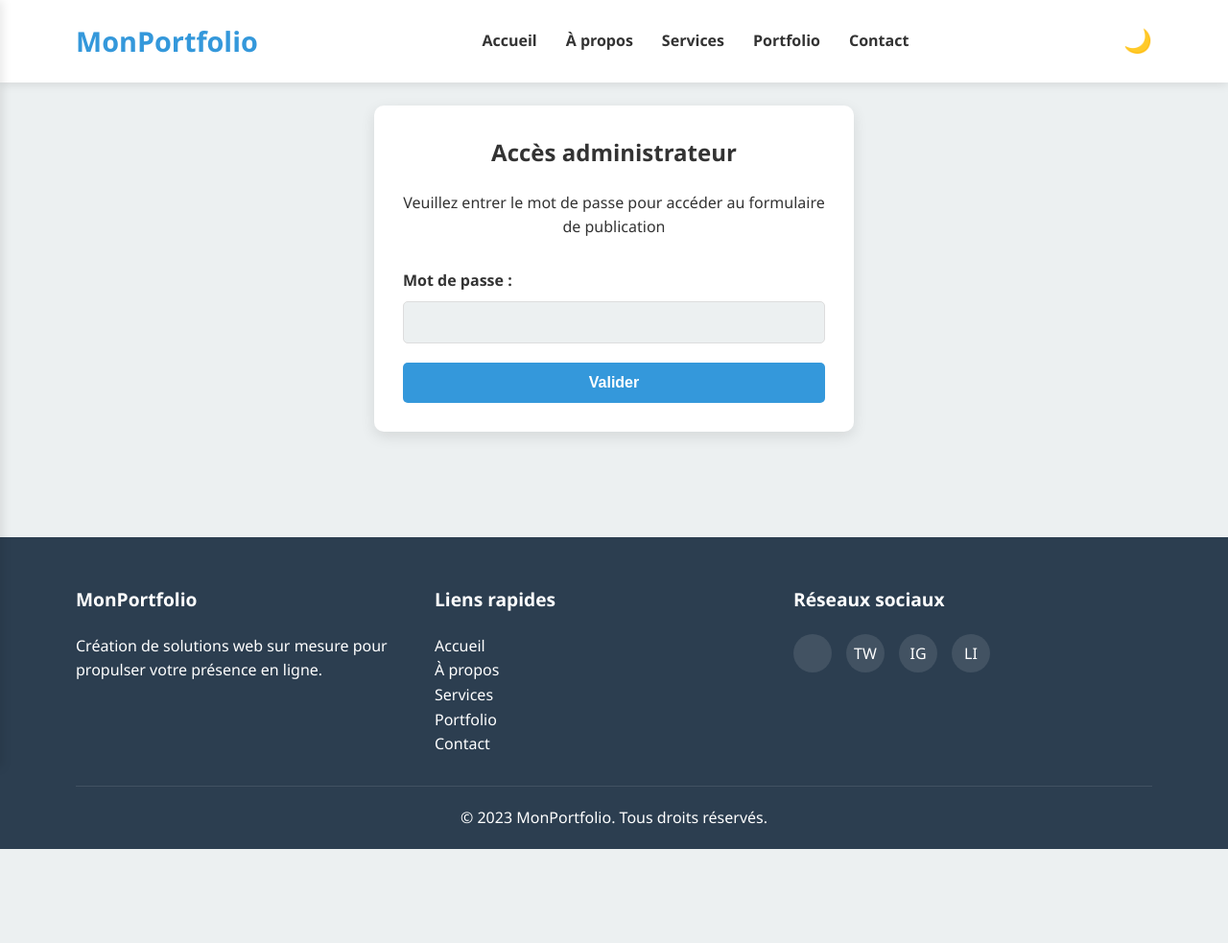
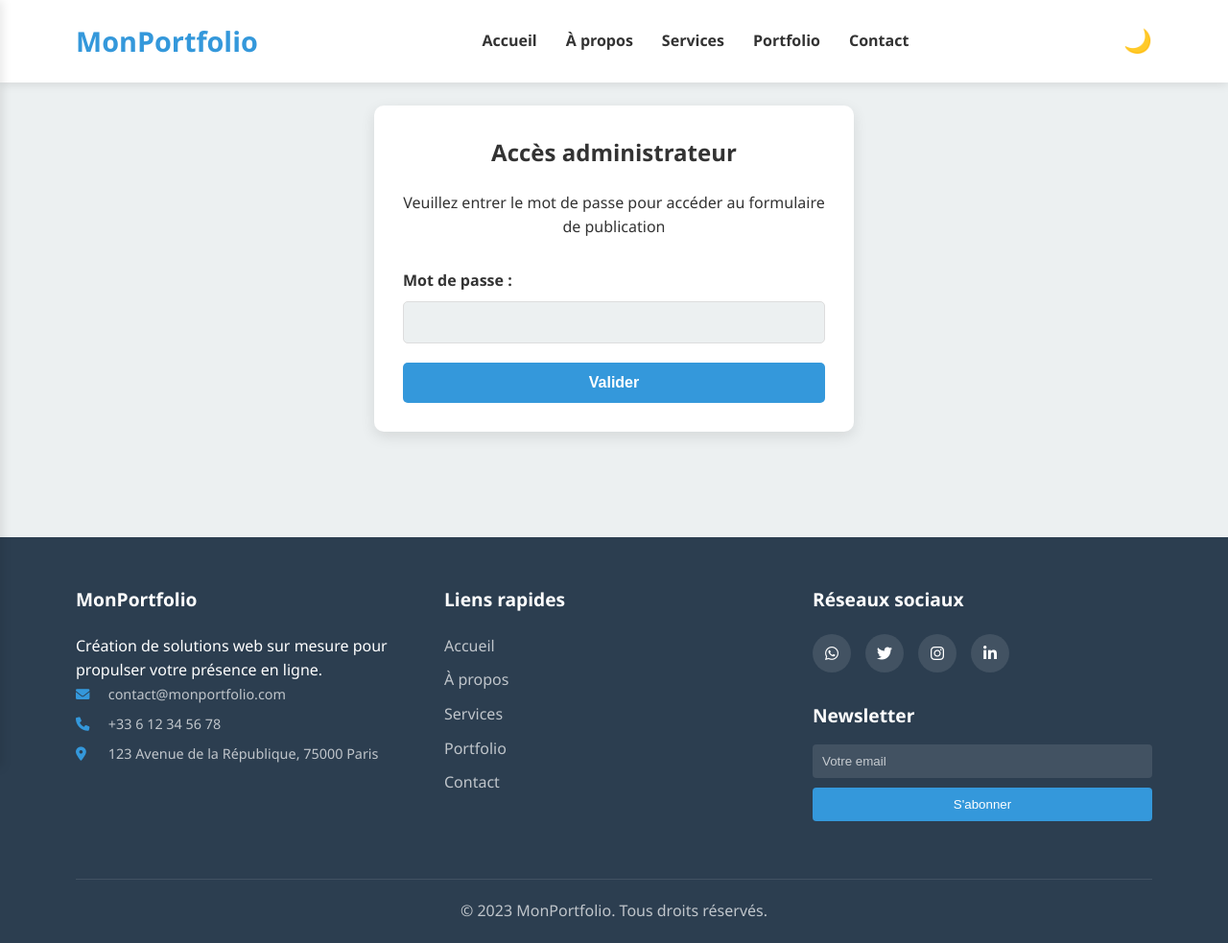
Before and after one commit to elishamavayanza/MonPortfolio, a plain HTML site: page password.html in a window 1280 px wide. Shown: the whole page at 96% size. Before the commit the page ends 885 px from the top, so only its background shows below. Drawn offline with nearby package versions, Linux system fonts and the light colour scheme.

Commit message:
[IMPL] Fix#1 : Enrangement du footer

```diff
--- a/footer.html
+++ b/footer.html
@@ -4,6 +4,11 @@
             <div class="footer-col">
                 <h3>MonPortfolio</h3>
                 <p>Création de solutions web sur mesure pour propulser votre présence en ligne.</p>
+                <div class="contact-info-footer">
+                    <p><i class="fas fa-envelope"></i> contact@monportfolio.com</p>
+                    <p><i class="fas fa-phone"></i> +33 6 12 34 56 78</p>
+                    <p><i class="fas fa-map-marker-alt"></i> 123 Avenue de la République, 75000 Paris</p>
+                </div>
             </div>
             <div class="footer-col">
                 <h3>Liens rapides</h3>
@@ -18,12 +23,26 @@
             <div class="footer-col">
                 <h3>Réseaux sociaux</h3>
                 <div class="social-links">
-                    <a href="#" target="_blank" class="social-link">
+                    <a href="https://wa.me/yourphonenumber" target="_blank" class="social-link">
                         <i class="fab fa-whatsapp"></i>
                     </a>
-                    <a href="#" class="social-link">TW</a>
-                    <a href="#" class="social-link">IG</a>
-                    <a href="#" class="social-link">LI</a>
+                    <a href="https://twitter.com/yourhandle" target="_blank" class="social-link">
+                        <i class="fab fa-twitter"></i>
+                    </a>
+                    <a href="https://instagram.com/yourhandle" target="_blank" class="social-link">
+                        <i class="fab fa-instagram"></i>
+                    </a>
+                    <a href="https://linkedin.com/in/yourprofile" target="_blank" class="social-link">
+                        <i class="fab fa-linkedin-in"></i>
+                    </a>
+                </div>
+                <div class="newsletter">
+                    <h3>Newsletter</h3>
+                    <form id="newsletter-form">
+                        <input type="email" placeholder="Votre email" required>
+                        <button type="submit">S'abonner</button>
+                    </form>
+                    <div id="newsletter-message"></div>
                 </div>
             </div>
         </div>
--- a/index.css
+++ b/index.css
@@ -2,7 +2,7 @@
 
 :root {
     --primary-color: #3498db;
-    --secondary-color: #2c3e50;
+    --secondary-color: #3498db;
     --accent-color: #e74c3c;
     --light-bg: #ecf0f1;
     --dark-bg: #2c3e50;
@@ -534,35 +534,22 @@ nav {
 
 
 /* Footer */
+/* Footer */
 footer {
     background: var(--footer-bg);
     color: var(--footer-text);
     padding: 50px 0 20px;
-    -webkit-transition: background-color 0.3s ease;
-    -moz-transition: background-color 0.3s ease;
-    -o-transition: background-color 0.3s ease;
     transition: background-color 0.3s ease;
 }
 
 .footer-content {
-    display: -webkit-box;
-    display: -webkit-flex;
-    display: -moz-box;
-    display: -ms-flexbox;
     display: flex;
-    -webkit-box-pack: justify;
-    -webkit-justify-content: space-between;
-    -moz-box-pack: justify;
-    -ms-flex-pack: justify;
     justify-content: space-between;
     margin-bottom: 30px;
+    gap: 30px;
 }
 
 .footer-col {
-    -webkit-box-flex: 1;
-    -webkit-flex: 1;
-    -moz-box-flex: 1;
-    -ms-flex: 1;
     flex: 1;
 }
 
@@ -571,19 +558,36 @@ footer {
     font-size: 1.2rem;
 }
 
+.footer-col ul li {
+    margin-bottom: 10px;
+}
+
+.footer-col ul li a {
+    color: rgba(255, 255, 255, 0.7);
+    transition: var(--transition);
+}
+
+.footer-col ul li a:hover {
+    color: var(--primary-color);
+    padding-left: 5px;
+}
+
+.contact-info-footer p {
+    margin-bottom: 8px;
+    color: rgba(255, 255, 255, 0.7);
+    font-size: 0.9rem;
+}
+
+.contact-info-footer i {
+    width: 20px;
+    margin-right: 10px;
+    color: var(--primary-color);
+}
+
 .social-links {
-    display: -webkit-box;
-    display: -webkit-flex;
-    display: -moz-box;
-    display: -ms-flexbox;
     display: flex;
     gap: 15px;
-    /* Fallback pour les anciens navigateurs */
-    -webkit-box-pack: start;
-    -webkit-justify-content: flex-start;
-    -moz-box-pack: start;
-    -ms-flex-pack: start;
-    justify-content: flex-start;
+    margin-bottom: 30px;
 }
 
 .social-link {
@@ -594,20 +598,67 @@ footer {
     border-radius: 50%;
     text-align: center;
     line-height: 40px;
-    -webkit-transition: var(--transition);
-    -moz-transition: var(--transition);
-    -o-transition: var(--transition);
     transition: var(--transition);
 }
 
 .social-link:hover {
     background: var(--primary-color);
+    transform: translateY(-3px);
+}
+
+.newsletter h3 {
+    margin-top: 20px;
+    margin-bottom: 15px;
+}
+
+.newsletter form {
+    display: flex;
+    flex-direction: column;
+    gap: 10px;
+}
+
+.newsletter input {
+    padding: 10px;
+    border: none;
+    border-radius: 4px;
+    background: rgba(255, 255, 255, 0.1);
+    color: white;
+}
+
+.newsletter input::placeholder {
+    color: rgba(255, 255, 255, 0.7);
+}
+
+.newsletter input:focus {
+    outline: none;
+    background: rgba(255, 255, 255, 0.15);
+}
+
+.newsletter button {
+    padding: 10px;
+    background: var(--primary-color);
+    color: white;
+    border: none;
+    border-radius: 4px;
+    cursor: pointer;
+    transition: var(--transition);
+}
+
+.newsletter button:hover {
+    background: #2980b9;
+}
+
+#newsletter-message {
+    margin-top: 10px;
+    font-size: 0.9rem;
+    min-height: 20px;
 }
 
 .copyright {
     text-align: center;
     padding-top: 20px;
     border-top: 1px solid rgba(255, 255, 255, 0.1);
+    color: rgba(255, 255, 255, 0.7);
 }
 
 /* Styles pour les publications quotidiennes */
--- a/password.html
+++ b/password.html
@@ -7,6 +7,9 @@
     <link rel="stylesheet" href="style.css">
     <link rel="stylesheet" href="index.css">
     <link rel="stylesheet" href="password.css">
+    <link rel="stylesheet" href="https://cdnjs.cloudflare.com/ajax/libs/font-awesome/6.0.0-beta3/css/all.min.css">
+    <script src="https://cdn.jsdelivr.net/npm/marked/marked.min.js"></script>
+
 </head>
 <body class="light-mode">
 <!-- Header -->
--- a/style.css
+++ b/style.css
@@ -2,7 +2,7 @@
 
 :root {
     --primary-color: #3498db;
-    --secondary-color: #2c3e50;
+    --secondary-color: #3498db;
     --accent-color: #e74c3c;
     --light-bg: #ecf0f1;
     --dark-bg: #2c3e50;
@@ -513,6 +513,7 @@ textarea.form-control {
 }
 
 /* Footer */
+/* Footer */
 footer {
     background: var(--footer-bg);
     color: var(--footer-text);
@@ -524,6 +525,7 @@ footer {
     display: flex;
     justify-content: space-between;
     margin-bottom: 30px;
+    gap: 30px;
 }
 
 .footer-col {
@@ -535,9 +537,36 @@ footer {
     font-size: 1.2rem;
 }
 
+.footer-col ul li {
+    margin-bottom: 10px;
+}
+
+.footer-col ul li a {
+    color: rgba(255, 255, 255, 0.7);
+    transition: var(--transition);
+}
+
+.footer-col ul li a:hover {
+    color: var(--primary-color);
+    padding-left: 5px;
+}
+
+.contact-info-footer p {
+    margin-bottom: 8px;
+    color: rgba(255, 255, 255, 0.7);
+    font-size: 0.9rem;
+}
+
+.contact-info-footer i {
+    width: 20px;
+    margin-right: 10px;
+    color: var(--primary-color);
+}
+
 .social-links {
     display: flex;
     gap: 15px;
+    margin-bottom: 30px;
 }
 
 .social-link {
@@ -553,13 +582,64 @@ footer {
 
 .social-link:hover {
     background: var(--primary-color);
+    transform: translateY(-3px);
+}
+
+.newsletter h3 {
+    margin-top: 20px;
+    margin-bottom: 15px;
+}
+
+.newsletter form {
+    display: flex;
+    flex-direction: column;
+    gap: 10px;
+}
+
+.newsletter input {
+    padding: 10px;
+    border: none;
+    border-radius: 4px;
+    background: rgba(255, 255, 255, 0.1);
+    color: white;
+}
+
+.newsletter input::placeholder {
+    color: rgba(255, 255, 255, 0.7);
+}
+
+.newsletter input:focus {
+    outline: none;
+    background: rgba(255, 255, 255, 0.15);
+}
+
+.newsletter button {
+    padding: 10px;
+    background: var(--primary-color);
+    color: white;
+    border: none;
+    border-radius: 4px;
+    cursor: pointer;
+    transition: var(--transition);
+}
+
+.newsletter button:hover {
+    background: #2980b9;
+}
+
+#newsletter-message {
+    margin-top: 10px;
+    font-size: 0.9rem;
+    min-height: 20px;
 }
 
 .copyright {
     text-align: center;
     padding-top: 20px;
     border-top: 1px solid rgba(255, 255, 255, 0.1);
+    color: rgba(255, 255, 255, 0.7);
 }
+
 
 /* Responsive Design */
 @media (max-width: 992px) {
```
Also changed, not shown: a-propos.html (+3 -0 lines), contact.html (+3 -0 lines), index.html (+1 -1 lines), portfolio.html (+3 -0 lines), post-detail.html (+1 -0 lines), publish.html (+2 -0 lines), script.js (+35 -0 lines), services.html (+3 -0 lines).
